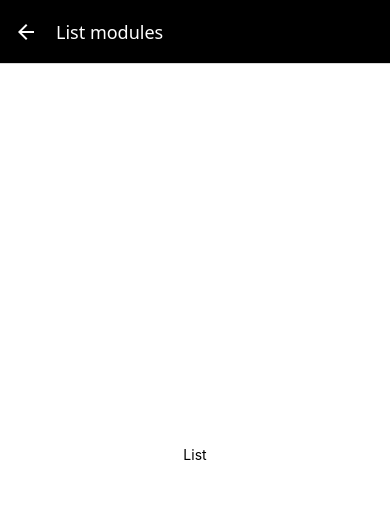
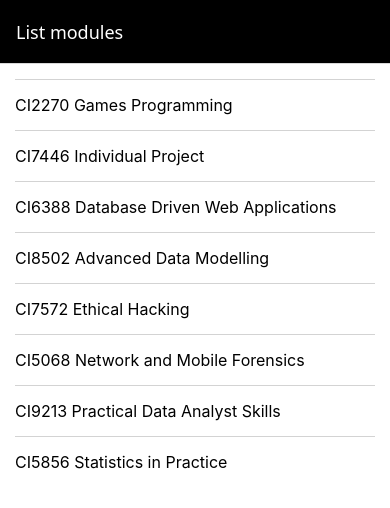
Before and after one commit to shila-msg/crudler, a React Native app: screen /ModuleListScreen in a window 390 px wide. Shown: the top 508 px of the page. Built offline with nearby package versions, Linux system fonts and the light colour scheme.

Commit message:
completed activity 4 (#2)
an alert comes up if modules are clicked

```diff
--- a/App.js
+++ b/App.js
@@ -15,7 +15,7 @@
   return (
     <NavigationContainer>
       <Stack.Navigator
-        initialRouteName="ModuleAddScreen"
+        initialRouteName="ModuleListScreen"
         screenOptions={{
           headerStyle: { backgroundColor: "black" },
           headerTintColor: "white",
--- /dev/null
+++ b/src/components/entity/modules/ModuleItem.js
@@ -0,0 +1,30 @@
+import { Pressable, StyleSheet, Text, View } from "react-native";
+
+const ModuleItem = ({ module, onSelect }) => {
+  // Initialistaions....
+  // State....
+  // Handlers...
+  // View.....
+  return (
+    <Pressable onPress={() => onSelect(module)}>
+      <View style={styles.item}>
+        <Text style={styles.text}>
+          {module.ModuleCode} {module.ModuleName}
+        </Text>
+      </View>
+    </Pressable>
+  );
+};
+
+const styles = StyleSheet.create({
+  item: {
+    paddingVertical: 15,
+    borderTopWidth: 1,
+    borderColor: "lightgray",
+  },
+  text: {
+    fontSize: 16,
+  },
+});
+
+export default ModuleItem;
--- /dev/null
+++ b/src/components/entity/modules/ModuleList.js
@@ -0,0 +1,26 @@
+import { ScrollView, StyleSheet } from "react-native";
+import ModuleItem from "./ModuleItem.js";
+
+const ModuleList = ({ modules, onSelect }) => {
+  // Initialistaions....
+  // State....
+  // Handlers...
+  // View.....
+  return (
+    <ScrollView style={styles.contaoiner}>
+      {modules.map((module) => {
+        return (
+          <ModuleItem
+            key={module.ModuleID}
+            module={module}
+            onSelect={onSelect}
+          />
+        );
+      })}
+    </ScrollView>
+  );
+};
+
+const styles = StyleSheet.create({});
+
+export default ModuleList;
--- a/src/components/layout/Screen.js
+++ b/src/components/layout/Screen.js
@@ -16,10 +16,9 @@
 
 const styles = StyleSheet.create({
   screen: {
+    padding: 15,
     flex: 1,
     backgroundColor: "#fff",
-    alignItems: "center",
-    justifyContent: "center",
   },
 });
 
--- a/src/components/screens/ModuleListScreen.js
+++ b/src/components/screens/ModuleListScreen.js
@@ -1,20 +1,27 @@
-import { StyleSheet, Text} from 'react-native';
-import Screen from '../layout/Screen';
- const ModuleListScreen = () => {
+import { StyleSheet } from "react-native";
+import Screen from "../layout/Screen";
+import ModuleList from "../entity/modules/ModuleList.js";
+
+import initialModules from "../../data/modules.js";
+
+const ModuleListScreen = () => {
   // Installations....
+  const modules = initialModules;
+
   // State....
   // Handlers...
+  const handleSelect = (module) => alert(`Item ${module.ModuleCode} selected`);
+
   // View...
   return (
     <Screen>
-
-      <Text>List</Text>
-
-
+      <ModuleList modules={modules} onSelect={handleSelect} />
     </Screen>
   );
-}
+};
 
-const styles = StyleSheet.create({});
+const styles = StyleSheet.create({
+  contaoiner: {},
+});
 
 export default ModuleListScreen;
--- /dev/null
+++ b/src/data/modules.js
@@ -0,0 +1,84 @@
+const modules = [
+  {
+    ModuleID: 106778,
+    ModuleName: "Games Programming",
+    ModuleCode: "CI2270",
+    ModuleLevel: 4,
+    ModuleLeaderID: 1,
+    ModuleLeaderName: "Graeme Jones",
+    ModuleImage:
+      "https://images.freeimages.com/images/small-previews/9b8/electronic-components-2-1242738.jpg",
+  },
+  {
+    ModuleID: 592225,
+    ModuleName: "Individual Project",
+    ModuleCode: "CI7446",
+    ModuleLevel: 7,
+    ModuleLeaderID: 2,
+    ModuleLeaderName: "Graeme Jones",
+    ModuleImage:
+      "https://images.freeimages.com/images/small-previews/411/light-of-technology-1510575.jpg",
+  },
+  {
+    ModuleID: 329011,
+    ModuleName: "Database Driven Web Applications",
+    ModuleCode: "CI6388",
+    ModuleLevel: 6,
+    ModuleLeaderID: 3,
+    ModuleLeaderName: "Graeme Jones",
+    ModuleImage:
+      "https://images.freeimages.com/images/small-previews/64b/vla-1-1315506.jpg",
+  },
+  {
+    ModuleID: 512346,
+    ModuleName: "Advanced Data Modelling",
+    ModuleCode: "CI8502",
+    ModuleLevel: 6,
+    ModuleLeaderID: 4,
+    ModuleLeaderName: "Graeme Jones",
+    ModuleImage:
+      "https://images.freeimages.com/images/small-previews/293/cable-4-1243085.jpg",
+  },
+  {
+    ModuleID: 692345,
+    ModuleName: "Ethical Hacking",
+    ModuleCode: "CI7572",
+    ModuleLevel: 7,
+    ModuleLeaderID: 5,
+    ModuleLeaderName: "Graeme Jones",
+    ModuleImage:
+      "https://images.freeimages.com/images/small-previews/fa1/cable-5-1243077.jpg",
+  },
+  {
+    ModuleID: 906072,
+    ModuleName: "Network and Mobile Forensics",
+    ModuleCode: "CI5068",
+    ModuleLevel: 7,
+    ModuleLeaderID: 6,
+    ModuleLeaderName: "Graeme Jones",
+    ModuleImage:
+      "https://images.freeimages.com/images/small-previews/930/towertv-3-1423238.jpg",
+  },
+  {
+    ModuleID: 394428,
+    ModuleName: "Practical Data Analyst Skills",
+    ModuleCode: "CI9213",
+    ModuleLevel: 5,
+    ModuleLeaderID: 7,
+    ModuleLeaderName: "Graeme Jones",
+    ModuleImage:
+      "https://images.freeimages.com/images/small-previews/cf5/cellphone-1313194.jpg",
+  },
+  {
+    ModuleID: 699951,
+    ModuleName: "Statistics in Practice",
+    ModuleCode: "CI5856",
+    ModuleLevel: 7,
+    ModuleLeaderID: 8,
+    ModuleLeaderName: "Graeme Jones",
+    ModuleImage:
+      "https://images.freeimages.com/images/small-previews/4e8/sala-de-parto-03-1432033.jpg",
+  },
+];
+
+export default modules;
```
